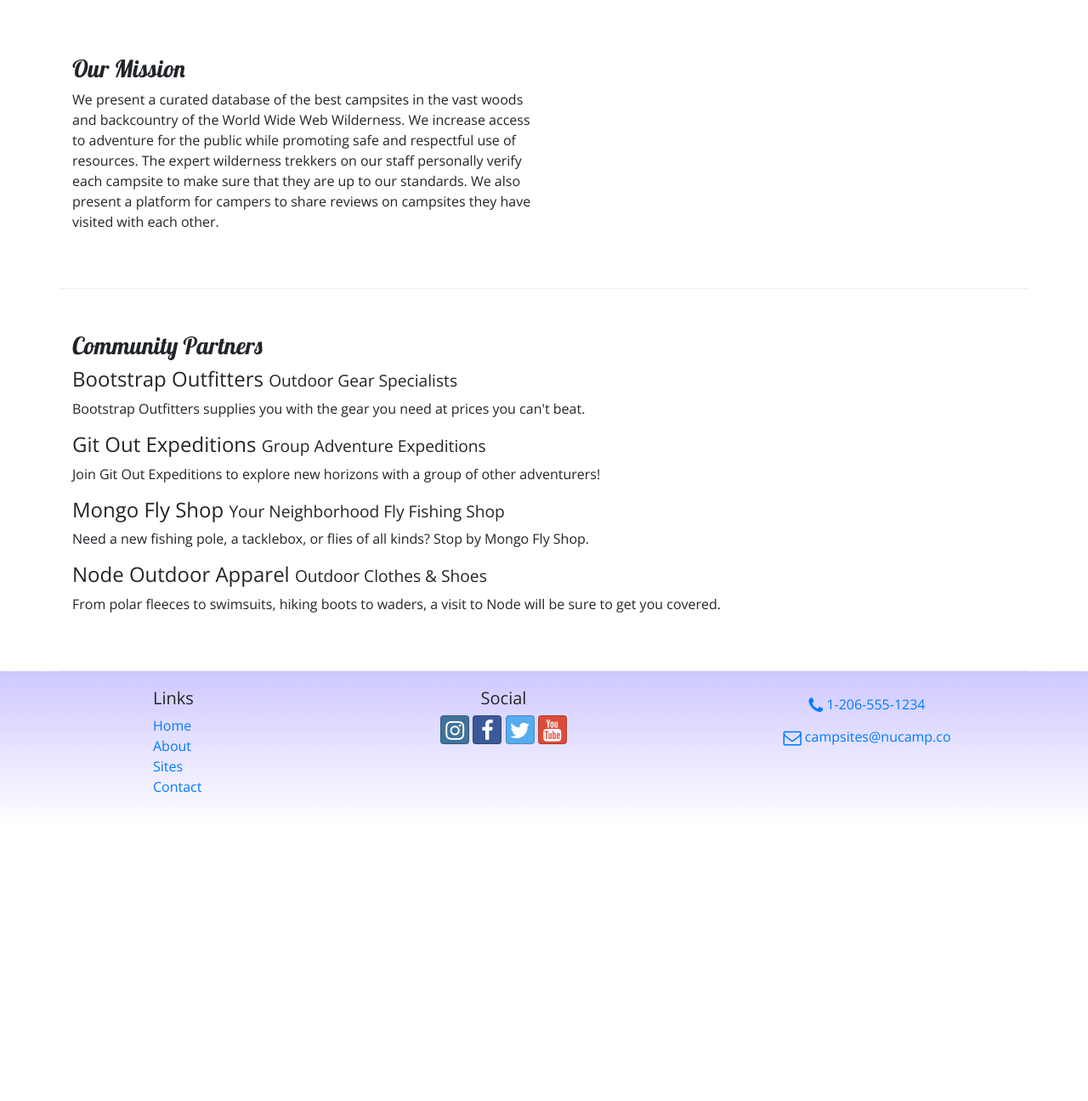
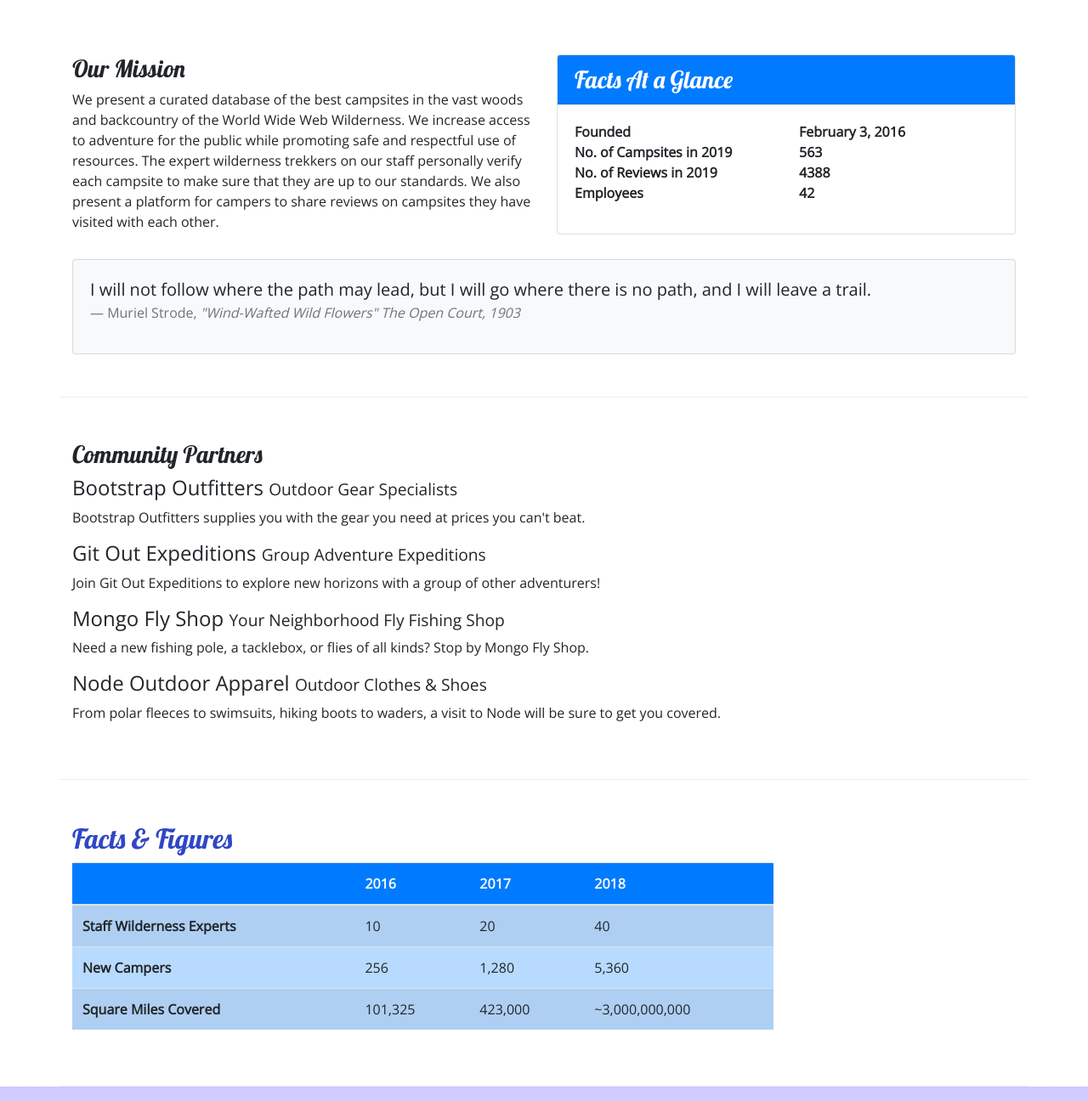
Before and after one commit to adavila0329/nucampsite, a website: page aboutus.html in a window 1280 px wide. Shown: the part 340-1636 px from the top of the page at 85% size. Before the commit the page ends 1314 px from the top, so only its background shows below. Drawn offline with nearby package versions, Linux system fonts and the light colour scheme.

Commit message:
tables and cards

```diff
--- a/aboutus.html
+++ b/aboutus.html
@@ -103,6 +103,34 @@
             reviews on campsites they have visited with each other.
           </p>
         </div>
+        <div class="col-sm-6">
+          <div class="card">
+            <h3 class="card-header bg-primary text-white">Facts At a Glance</h3>
+            <div class="card-body">
+              <dl class="row">
+                <dt class="col-6">Founded</dt>
+                <dt class="col-6">February 3, 2016</dt>
+                <dt class="col-6">No. of Campsites in 2019</dt>
+                <dt class="col-6">563</dt>
+                <dt class="col-6">No. of Reviews in 2019</dt>
+                <dt class="col-6">4388</dt>
+                <dt class="col-6">Employees</dt>
+                <dt class="col-6">42</dt>
+              </dl>
+            </div>
+          </div>
+        </div>
+        <div class="col">
+          <div class="card bg-light mt-3">
+            <blockquote class="blockquote card-body">
+              <p class="mb-0">I will not follow where the path may lead, but I will go where there is no path, and I will leave a trail.</p>
+              <footer class="blockquote-footer">Muriel Strode,
+                <cite title="Source Title">"Wind-Wafted Wild Flowers" The Open Court, 1903
+                </cite>
+              </footer>
+            </blockquote>
+          </div>
+        </div>
       </div>
 
       <div class="row row-content">
@@ -134,9 +162,46 @@
           </p>
         </div>
       </div>
+      <div class="row row-content">
+        <div class="col-sm-9">
+          <h2>Facts &amp; Figures</h2>
+          <div class="table-responsive">
+                 <table class="table table-striped">
+                  <thead>
+                      <tr class="bg-primary text-light">
+                          <th></th>
+                          <th>2016</th>
+                          <th>2017</th>
+                          <th>2018</th>
+                      </tr>
+                  </thead>
+                  <tbody class="table-primary">
+                        <tr>
+                            <th>Staff Wilderness Experts</th>
+                            <td>10</td>
+                            <td>20</td>
+                            <td>40</td>
+                        </tr>
+                        <tr>
+                            <th>New Campers</th>
+                            <td>256</td>
+                            <td>1,280</td>
+                            <td>5,360</td>
+                        </tr>
+                        <tr>
+                            <th>Square Miles Covered</th>
+                            <td>101,325</td>
+                            <td>423,000</td>
+                            <td>~3,000,000,000</td>
+                        </tr>
+                    </tbody>
+                </table>
+            </div>
+        </div>
+   </div>
     </div>
 
-    <footer>
+    <footer class="site-footer">
       <div class="container">
         <div class="row">
           <div class="col-4 col-sm-2 offset-1">
--- a/css/styles.css
+++ b/css/styles.css
@@ -14,7 +14,7 @@ header h2 {
     color: #cec8ff;
 }
 
-footer {
+.site-footer {
     background-image: linear-gradient(#cec8ff, white);
     padding: 20px 0;
 }
```
Also changed, not shown: contactus.html (+1 -1 lines), index.html (+1 -1 lines).
